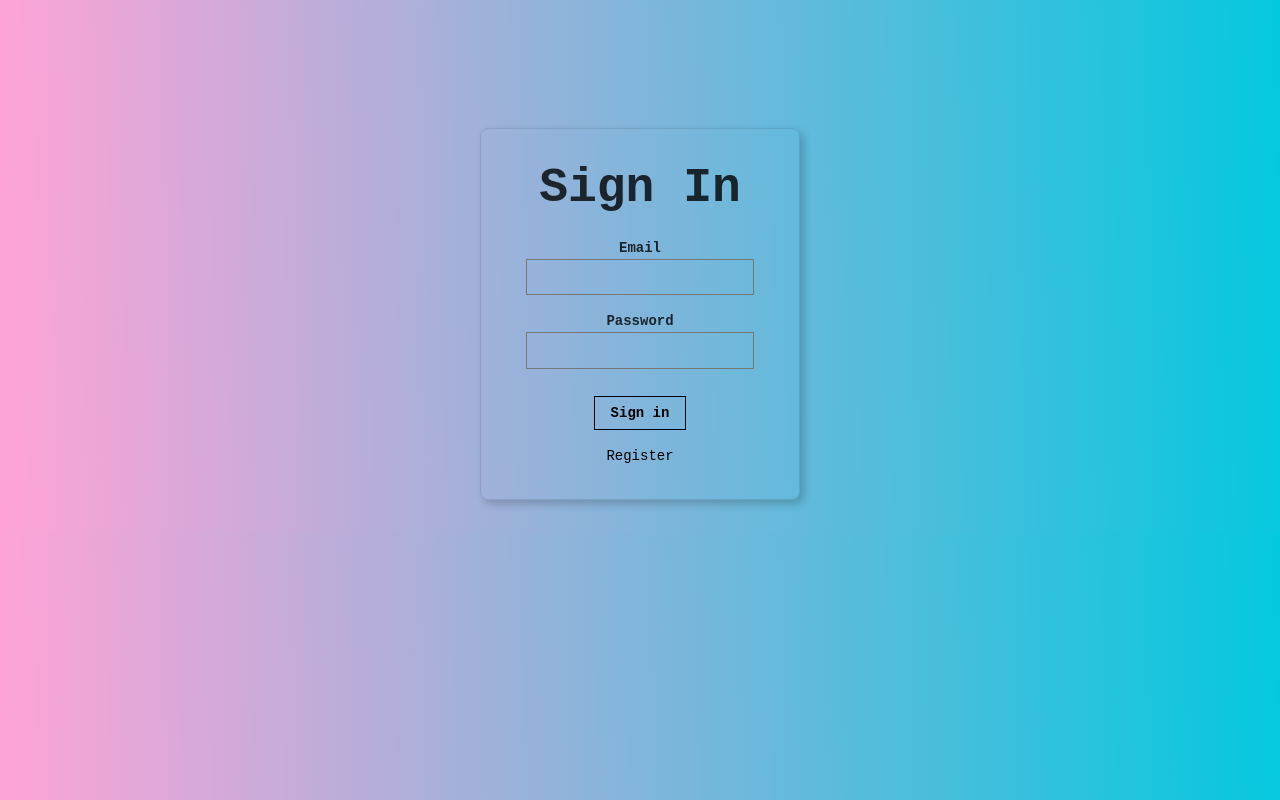
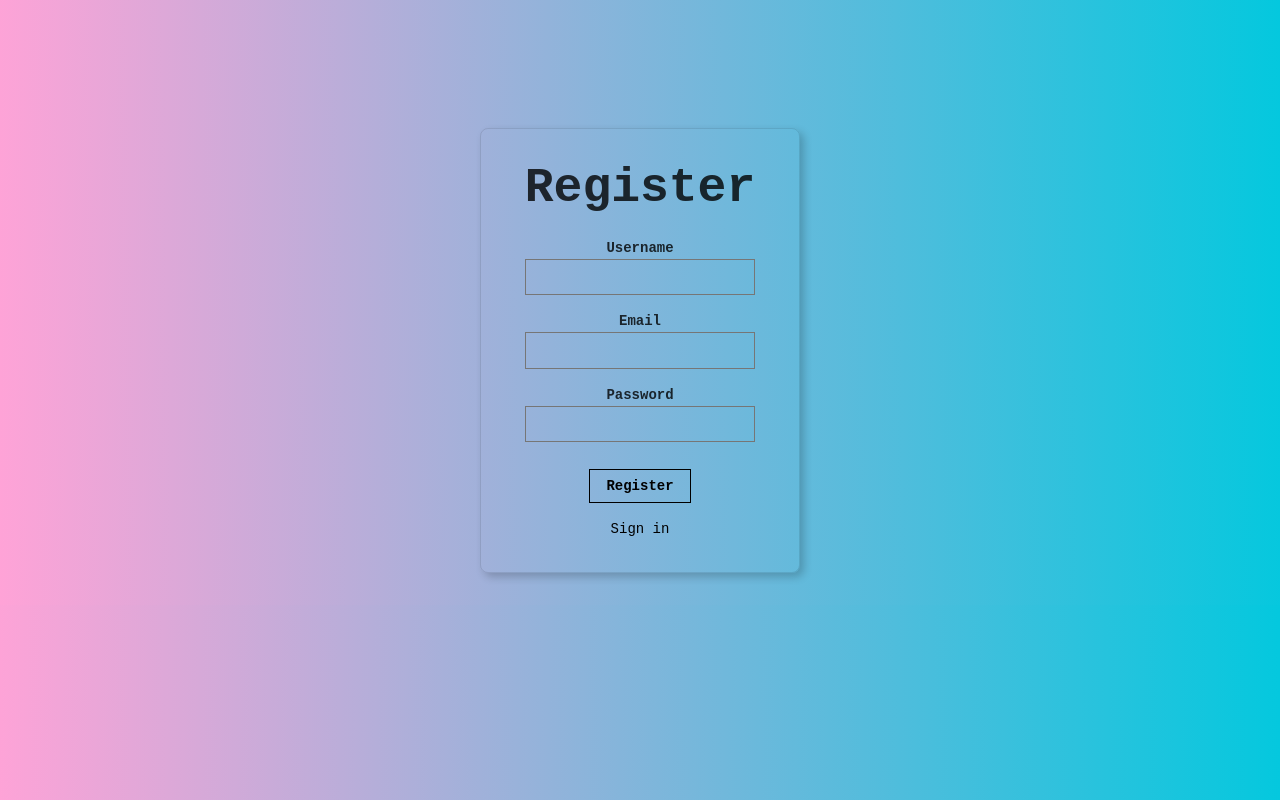
Before and after one commit to nk38104/face-finder, a React (Create React App) app in the folder client/: page /register in a window 1280 px wide. Built offline with nearby package versions, Linux system fonts and the light colour scheme.

Commit message:
Refactor navigation from custom string routing to react routing dom

```diff
--- a/client/package.json
+++ b/client/package.json
@@ -9,6 +9,7 @@
     "react": "^17.0.2",
     "react-dom": "^17.0.2",
     "react-parallax-tilt": "^1.5.84",
+    "react-router-dom": "^6.3.0",
     "react-scripts": "^5.0.0",
     "react-tsparticles": "^1.38.0",
     "tachyons": "^4.12.0",
--- a/client/src/App.js
+++ b/client/src/App.js
@@ -1,5 +1,6 @@
 import './App.css';
-import React, { useState } from 'react';
+import React from 'react';
+import { BrowserRouter, Routes, Route } from 'react-router-dom';
 import Navigation from './components/Navigation/Navigation';
 import Home from './components/Home/Home';
 import SignIn from './components/SignIn/SignIn';
@@ -9,26 +10,20 @@ import UserContextProvider from './contexts/UserContext';
 
 
 const App = () => {
-	const [route, setRoute] = useState("signin");
 	const baseURL = (process.env.NODE_ENV === "production") ? "https://face-finder-web-app.herokuapp.com" : "http://localhost:3000";
-
-	const onRouteChange = (nextRoute) => {
-		setRoute(nextRoute);
-	}
 
 	return (
 		<div className="App">
 			<UserContextProvider>
-			<Navigation onRouteChange={onRouteChange} />
-			{
-				(route === "home")
-				?	<Home baseURL={baseURL} />
-				: 	(route === "signin")
-						? <SignIn onRouteChange={onRouteChange} baseURL={baseURL} />
-						: (route === "profile")
-							? <UserProfile onRouteChange={onRouteChange} baseURL={baseURL} />
-							: <Register onRouteChange={onRouteChange} baseURL={baseURL} />
-		}
+			<BrowserRouter>
+				<Navigation />
+				<Routes>
+					<Route exect path="/" element={ <Home baseURL={baseURL} /> } />
+					<Route exect path="/signin" element={ <SignIn baseURL={baseURL} /> } />
+					<Route exect path="/register" element={ <Register baseURL={baseURL} /> } />
+					<Route exect path="/user-profile" element={ <UserProfile baseURL={baseURL} /> } />
+				</Routes>
+			</BrowserRouter>
 			</UserContextProvider>
 		</div>
 	);
--- a/client/src/components/Home/Home.js
+++ b/client/src/components/Home/Home.js
@@ -1,13 +1,18 @@
-import React from 'react';
+import React, { useContext } from 'react';
+import { Navigate } from 'react-router-dom';
 import Logo from '../Logo/Logo';
 import ImageLinkForm from './ImageLinkForm/ImageLinkForm';
 import Greeting from './Greeting/Greeting';
 import Image from './Image/Image';
 import ImageContextProvider from '../../contexts/ImageContext';
+import { UserContext } from '../../contexts/UserContext';
 
 
 const Home = ({ baseURL }) => {
-    return (
+    const { isAuthenticated } = useContext(UserContext);
+
+    return (isAuthenticated)
+        ? (
             <div>
                 <ImageContextProvider>
                     <Logo />
@@ -16,7 +21,8 @@ const Home = ({ baseURL }) => {
                     <Image />
                 </ImageContextProvider>
             </div>
-    );
+        )
+        : <Navigate to="/signin" />;
 };
 
 export default Home;
--- a/client/src/components/Home/Image/Image.js
+++ b/client/src/components/Home/Image/Image.js
@@ -11,8 +11,8 @@ const Image = () => {
             <div className="absolute mt2">
                 <img id="input-img" className="mb5 br1" src={imageUrl} alt="" width="500px" height="auto" />
                 {
-                    boxes.map(box => {
-                        return <FaceBox box={box} />;
+                    boxes.map((box, index) => {
+                        return <FaceBox key={index} box={box} />;
                     })
                 }
             </div>
--- a/client/src/components/Navigation/Navigation.js
+++ b/client/src/components/Navigation/Navigation.js
@@ -1,21 +1,23 @@
 import React, { useContext } from 'react';
+import { Link, useNavigate } from 'react-router-dom';
 import { UserContext } from '../../contexts/UserContext';
 
 
-const Navigation = ({ onRouteChange }) => {
-    const { user, logout } = useContext(UserContext);
+const Navigation = () => {
+    const navigate = useNavigate();
+    const { isAuthenticated, logout } = useContext(UserContext);
 
     const signout = () => {
         logout();
-        onRouteChange("signin");
+        navigate("/signin");
     }
 
-    if (user.isLogged) {
+    if (isAuthenticated) {
         return (
             <nav className="flex justify-end">
-                <p onClick={() => onRouteChange("home")} className="f3 b link dim black underline pa3 pointer">Home</p>
-                <p onClick={() => onRouteChange("profile")} className="f3 b link dim black underline pa3 pointer">User Profile</p>
-                <p onClick={signout} className="f3 b link dim black underline pa3 pointer">Sign Out</p>
+                <Link to="/" className="f3 b link dim black underline pa3 pointer">Home</Link>
+                <Link to="user-profile" className="f3 b link dim black underline pa3 pointer">Profile</Link>
+                <Link to="/signin" onClick={signout} className="f3 b link dim black underline pa3 pointer">Sign Out</Link>
             </nav>
         );
     }
--- a/client/src/components/Register/Register.js
+++ b/client/src/components/Register/Register.js
@@ -1,7 +1,8 @@
 import React, { useState } from 'react';
+import { Link, useNavigate } from 'react-router-dom';
 
-
-const Register = ({ onRouteChange,  baseURL }) =>  {
+const Register = ({ baseURL }) =>  {
+    const navigate = useNavigate();
     const [username, setUsername] = useState("");
     const [email, setEmail] = useState("")
     const [password, setPassword] = useState("")
@@ -31,7 +32,7 @@ const Register = ({ onRouteChange,  baseURL }) =>  {
         .then(response => response.json())
         .then(user => {
             if (user.id) {
-                onRouteChange("signin");
+                navigate("/signin");
             }
         });
     }
@@ -59,7 +60,7 @@ const Register = ({ onRouteChange,  baseURL }) =>  {
                         <input onClick={onSubmitRegister} className="b ph3 pv2 input-reset ba b--black bg-transparent grow pointer f6 dib" type="submit" value="Register" />
                     </div>
                     <div className="lh-copy mt3">
-                        <a href="#" onClick={() => onRouteChange("signin")} className="f6 link dim black db">Sign In</a>
+                        <Link to="/signin" className="f6 link dim black db">Sign in</Link>
                     </div>
                 </div>
             </main>
--- a/client/src/components/SignIn/SignIn.js
+++ b/client/src/components/SignIn/SignIn.js
@@ -1,8 +1,10 @@
 import React, { useState, useContext } from 'react';
+import { Link, useNavigate } from 'react-router-dom';
 import { UserContext } from '../../contexts/UserContext';
 
 
-const SignIn = ({ onRouteChange, baseURL }) => {
+const SignIn = ({ baseURL }) => {
+    const navigate = useNavigate();
     const { login } = useContext(UserContext);
     const [email, setEmail] = useState("");
     const [password, setPassword] = useState("");
@@ -28,7 +30,7 @@ const SignIn = ({ onRouteChange, baseURL }) => {
         .then(user => {
             if (user.id) {
                 login(user);
-                onRouteChange("home");
+                navigate("/");
             }
         });
     }
@@ -52,7 +54,7 @@ const SignIn = ({ onRouteChange, baseURL }) => {
                         <input onClick={onSubmitSignIn} className="b ph3 pv2 input-reset ba b--black bg-transparent grow pointer f6 dib" type="submit" value="Sign in" />
                     </div>
                     <div className="lh-copy mt3">
-                        <a onClick={() => onRouteChange("register")} href="#0" className="f6 link dim black db">Register</a>
+                        <Link to="/register" className="f6 link dim black db">Register</Link>
                     </div>
                 </div>
             </main>
--- a/client/src/components/UserProfile/UserProfile.js
+++ b/client/src/components/UserProfile/UserProfile.js
@@ -1,9 +1,11 @@
 import React, { useContext } from 'react';
+import { useNavigate } from 'react-router-dom';
 import { UserContext } from '../../contexts/UserContext';
 import Logo from '../Logo/Logo';
 
 
-const UserProfile = ({ onRouteChange, baseURL }) => {
+const UserProfile = ({ baseURL }) => {
+    const navigate = useNavigate();
     const { user, logout } = useContext(UserContext);
     const joined = new Date(user.joined);
 
@@ -14,7 +16,9 @@ const UserProfile = ({ onRouteChange, baseURL }) => {
         })
         .then(response => {
             logout();
-            response.status === 200 && onRouteChange("signin");
+            if (response.status === 200) {
+                navigate("/signin")
+            }
         })
         .catch((err) => console.log(err));
     }
--- a/client/src/contexts/UserContext.js
+++ b/client/src/contexts/UserContext.js
@@ -36,7 +36,7 @@ const UserContextProvider = ({ children }) => {
 	}
 
     return (
-        <UserContext.Provider value={{ user, login, logout, incrementEntries }}>
+        <UserContext.Provider value={{ user, login, logout, incrementEntries, isAuthenticated: user.isLogged }}>
         { children }
         </UserContext.Provider>
     );
```
Also changed, not shown: 1 other file (tests, documents, lock files or other folders). Lines whose indentation alone changed are shown as unchanged.
